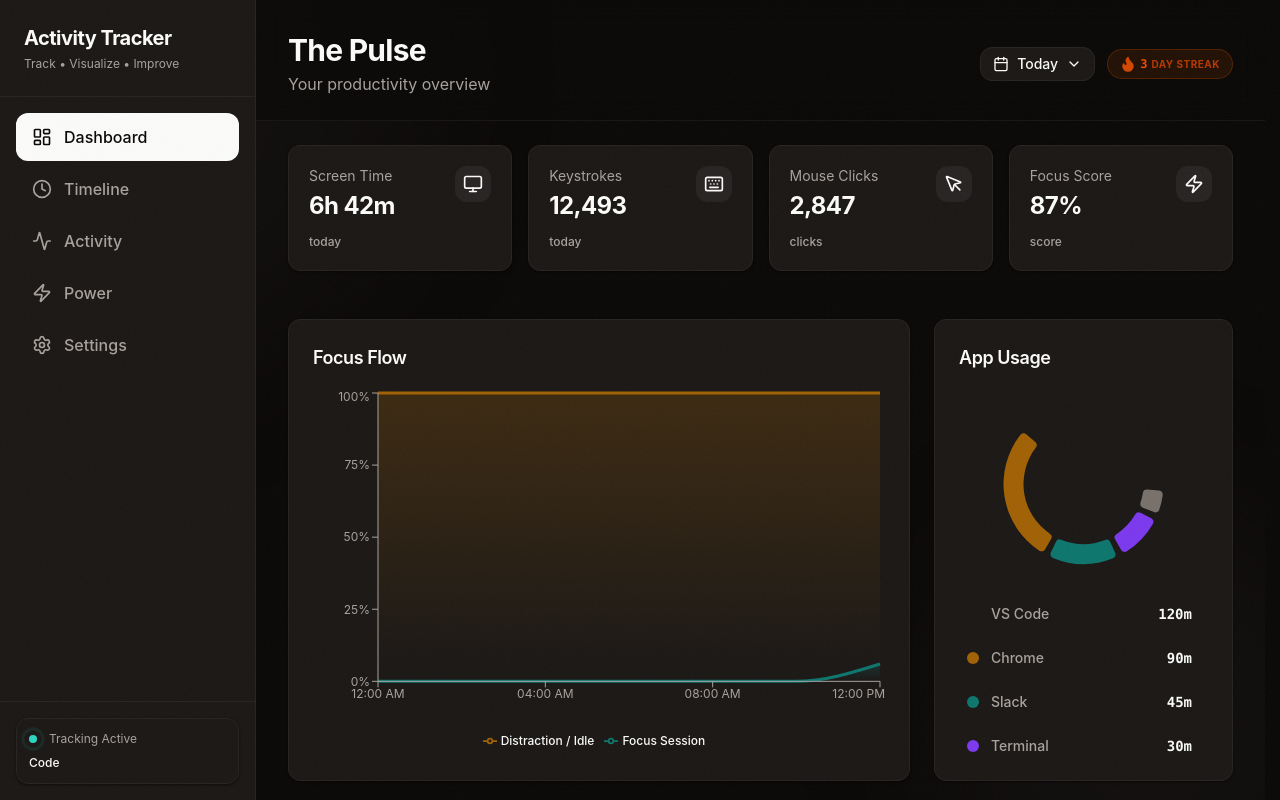
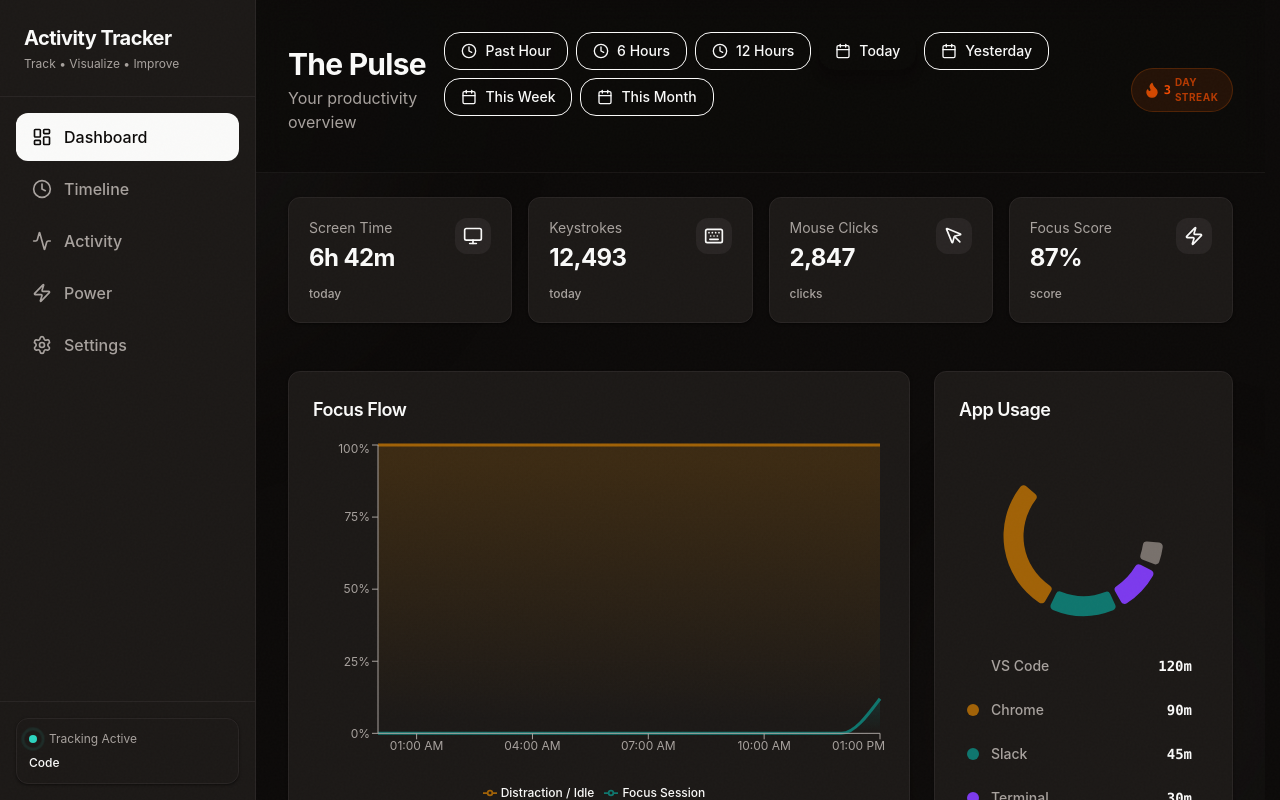
Before and after one commit to unfoldingdimensions/Activity_Tracker, a React (Vite) app: page / in a window 1280 px wide. Built offline with nearby package versions, Linux system fonts and the light colour scheme.

Commit message:
feat: implement dashboard time range filters (past hour, 6h, 12h, week, month)

```diff
--- a/src/components/dashboard/TimeRangeFilter.tsx
+++ b/src/components/dashboard/TimeRangeFilter.tsx
@@ -1,85 +1,49 @@
-import { motion } from 'framer-motion';
-import { Calendar, Clock, ChevronDown } from 'lucide-react';
-import { useState } from 'react';
-import { cn } from '../../utils/cn';
+import React from 'react';
+import { Calendar, Clock } from 'lucide-react';
 
-export type TimeRange = 'today' | 'yesterday' | 'past_1h' | 'past_6h' | 'past_12h' | 'week' | 'month';
+export type TimeRange =
+    | 'past_hour'
+    | 'past_6h'
+    | 'past_12h'
+    | 'today'
+    | 'yesterday'
+    | 'this_week'
+    | 'this_month';
 
 interface TimeRangeFilterProps {
     value: TimeRange;
-    onChange: (range: TimeRange) => void;
-    disabled?: boolean;
+    onChange: (value: TimeRange) => void;
 }
 
-const RANGES: { id: TimeRange; label: string; icon?: React.ElementType }[] = [
-    { id: 'today', label: 'Today', icon: Calendar },
-    { id: 'yesterday', label: 'Yesterday', icon: Calendar },
-    { id: 'past_1h', label: 'Past Hour', icon: Clock },
-    { id: 'past_6h', label: 'Past 6 Hours', icon: Clock },
-    { id: 'past_12h', label: 'Past 12 Hours', icon: Clock },
-    { id: 'week', label: 'This Week', icon: Calendar },
-    { id: 'month', label: 'This Month', icon: Calendar },
+const RANGES: { value: TimeRange; label: string; icon: React.ReactNode }[] = [
+    { value: 'past_hour', label: 'Past Hour', icon: <Clock className="w-4 h-4" /> },
+    { value: 'past_6h', label: '6 Hours', icon: <Clock className="w-4 h-4" /> },
+    { value: 'past_12h', label: '12 Hours', icon: <Clock className="w-4 h-4" /> },
+    { value: 'today', label: 'Today', icon: <Calendar className="w-4 h-4" /> },
+    { value: 'yesterday', label: 'Yesterday', icon: <Calendar className="w-4 h-4" /> },
+    { value: 'this_week', label: 'This Week', icon: <Calendar className="w-4 h-4" /> },
+    { value: 'this_month', label: 'This Month', icon: <Calendar className="w-4 h-4" /> },
 ];
 
-export function TimeRangeFilter({ value, onChange, disabled }: TimeRangeFilterProps) {
-    const [isOpen, setIsOpen] = useState(false);
-
-    const selectedRange = RANGES.find(r => r.id === value) || RANGES[0];
-
+export const TimeRangeFilter: React.FC<TimeRangeFilterProps> = ({ value, onChange }) => {
     return (
-        <div className="relative">
-            <button
-                onClick={() => !disabled && setIsOpen(!isOpen)}
-                className={cn(
-                    "flex items-center gap-2 px-3 py-1.5 rounded-lg border text-sm font-medium transition-colors",
-                    "bg-[var(--card)] border-[var(--border)] text-[var(--foreground)]",
-                    "hover:border-[var(--primary)] hover:text-[var(--primary)]",
-                    disabled && "opacity-50 cursor-not-allowed"
-                )}
-            >
-                {selectedRange.icon && <selectedRange.icon className="w-4 h-4" />}
-                <span>{selectedRange.label}</span>
-                <ChevronDown className={cn("w-4 h-4 transition-transform", isOpen && "rotate-180")} />
-            </button>
-
-            {isOpen && (
-                <>
-                    <div
-                        className="fixed inset-0 z-40"
-                        onClick={() => setIsOpen(false)}
-                    />
-                    <motion.div
-                        initial={{ opacity: 0, y: 4, scale: 0.95 }}
-                        animate={{ opacity: 1, y: 0, scale: 1 }}
-                        exit={{ opacity: 0, y: 4, scale: 0.95 }}
-                        className="absolute right-0 top-full mt-2 w-48 z-50 rounded-xl border border-[var(--border)] bg-[var(--card)] shadow-lg overflow-hidden py-1"
-                    >
-                        {RANGES.map((range) => {
-                            const Icon = range.icon || Calendar;
-                            const isSelected = value === range.id;
-
-                            return (
-                                <button
-                                    key={range.id}
-                                    onClick={() => {
-                                        onChange(range.id);
-                                        setIsOpen(false);
-                                    }}
-                                    className={cn(
-                                        "w-full flex items-center gap-2 px-3 py-2 text-sm transition-colors text-left",
-                                        isSelected
-                                            ? "bg-[var(--primary)] text-white"
-                                            : "text-[var(--foreground)] hover:bg-[var(--accent)]"
-                                    )}
-                                >
-                                    <Icon className="w-4 h-4 opacity-70" />
-                                    {range.label}
-                                </button>
-                            );
-                        })}
-                    </motion.div>
-                </>
-            )}
+        <div className="flex flex-wrap gap-2 mb-8">
+            {RANGES.map((range) => (
+                <button
+                    key={range.value}
+                    onClick={() => onChange(range.value)}
+                    className={`
+                        flex items-center gap-2 px-4 py-2 rounded-xl text-sm font-medium transition-all duration-200 btn-press
+                        ${value === range.value
+                            ? 'bg-primary text-primary-foreground shadow-lg shadow-primary/10'
+                            : 'bg-secondary text-muted-foreground hover:bg-muted hover:text-foreground border border-border'
+                        }
+                    `}
+                >
+                    {range.icon}
+                    {range.label}
+                </button>
+            ))}
         </div>
     );
-}
+};
--- a/src/components/dashboard/index.ts
+++ b/src/components/dashboard/index.ts
@@ -10,3 +10,6 @@ export type { FocusFlowChartProps, FocusFlowDataPoint } from './FocusFlowChart';
 
 export { AppUsageChart } from './AppUsageChart';
 export type { AppUsageChartProps, AppUsageDataPoint } from './AppUsageChart';
+
+export { TimeRangeFilter } from './TimeRangeFilter';
+export type { TimeRange } from './TimeRangeFilter';
--- a/src/hooks/useDashboardData.ts
+++ b/src/hooks/useDashboardData.ts
@@ -53,7 +53,7 @@ export function useDashboardData(timeRange: TimeRange) {
                 start.setHours(0, 0, 0, 0);
                 isToday = true;
                 isSubDay = false; // We use daily stats for today
-                bucketSizeMs = 1000 * 60 * 120; // 2h
+                bucketSizeMs = 1000 * 60 * 60; // 1h buckets for today
                 break;
             case 'yesterday':
                 start.setDate(now.getDate() - 1);
@@ -61,9 +61,9 @@ export function useDashboardData(timeRange: TimeRange) {
                 end.setDate(now.getDate() - 1);
                 end.setHours(23, 59, 59, 999);
                 isSubDay = false; // Whole day
-                bucketSizeMs = 1000 * 60 * 120; // 2h
+                bucketSizeMs = 1000 * 60 * 60; // 1h buckets
                 break;
-            case 'past_1h':
+            case 'past_hour':
                 start.setTime(now.getTime() - (60 * 60 * 1000));
                 isSubDay = true;
                 bucketSizeMs = 1000 * 60 * 5; // 5 min
@@ -71,26 +71,27 @@ export function useDashboardData(timeRange: TimeRange) {
             case 'past_6h':
                 start.setTime(now.getTime() - (6 * 60 * 60 * 1000));
                 isSubDay = true;
-                bucketSizeMs = 1000 * 60 * 60; // 1h
+                bucketSizeMs = 1000 * 60 * 30; // 30 min
                 break;
             case 'past_12h':
                 start.setTime(now.getTime() - (12 * 60 * 60 * 1000));
                 isSubDay = true;
                 bucketSizeMs = 1000 * 60 * 60; // 1h
                 break;
-            case 'week':
+            case 'this_week':
                 start.setDate(now.getDate() - 7);
-                start.setHours(0, 0, 0, 0); // Start of day 7 days ago
+                start.setHours(0, 0, 0, 0);
                 isSubDay = false;
                 bucketSizeMs = 1000 * 60 * 60 * 24; // 1 day
                 break;
-            case 'month':
+            case 'this_month':
                 start.setDate(now.getDate() - 30);
                 start.setHours(0, 0, 0, 0);
                 isSubDay = false;
                 bucketSizeMs = 1000 * 60 * 60 * 24 * 7; // 1 week
                 break;
         }
+
 
         return { start, end, isToday, isSubDay, bucketSizeMs };
     }, [timeRange]);
@@ -236,13 +237,14 @@ export function useDashboardData(timeRange: TimeRange) {
                 let label = '';
 
                 // Dynamic label based on range
-                if (timeRange === 'past_1h' || timeRange === 'past_6h') {
+                if (timeRange === 'past_hour' || timeRange === 'past_6h' || timeRange === 'past_12h') {
                     label = date.toLocaleTimeString([], { hour: '2-digit', minute: '2-digit' });
-                } else if (timeRange === 'week' || timeRange === 'month') {
+                } else if (timeRange === 'this_week' || timeRange === 'this_month') {
                     label = date.toLocaleDateString([], { weekday: 'short', day: 'numeric' });
                 } else {
                     label = date.toLocaleTimeString([], { hour: '2-digit', minute: '2-digit' });
                 }
+
 
                 const active = Math.min(data.active, data.total);
                 const focus = data.total > 0 ? Math.round((active / data.total) * 100) : 0;
--- /dev/null
+++ b/src/utils/dateRanges.ts
@@ -0,0 +1,60 @@
+import type { TimeRange } from '../components/dashboard/TimeRangeFilter';
+
+export interface DateRange {
+    start: Date;
+    end: Date;
+}
+
+/**
+ * Calculates start and end dates based on a named time range
+ */
+export function calculateDateRange(range: TimeRange): DateRange {
+    const end = new Date();
+    const start = new Date();
+
+    switch (range) {
+        case 'past_hour':
+            start.setHours(end.getHours() - 1);
+            break;
+        case 'past_6h':
+            start.setHours(end.getHours() - 6);
+            break;
+        case 'past_12h':
+            start.setHours(end.getHours() - 12);
+            break;
+        case 'today':
+            start.setHours(0, 0, 0, 0);
+            break;
+        case 'yesterday':
+            start.setDate(end.getDate() - 1);
+            start.setHours(0, 0, 0, 0);
+            end.setDate(end.getDate() - 1);
+            end.setHours(23, 59, 59, 999);
+            break;
+        case 'this_week': {
+            // Start of week (Monday)
+            const day = start.getDay();
+            const diff = start.getDate() - day + (day === 0 ? -6 : 1);
+            start.setDate(diff);
+            start.setHours(0, 0, 0, 0);
+            break;
+        }
+
+        case 'this_month':
+            start.setDate(1);
+            start.setHours(0, 0, 0, 0);
+            break;
+    }
+
+    return { start, end };
+}
+
+/**
+ * Converts a DateRange to ISO strings for API calls
+ */
+export function toIsoRange(range: DateRange) {
+    return {
+        startIso: range.start.toISOString(),
+        endIso: range.end.toISOString(),
+    };
+}
```
